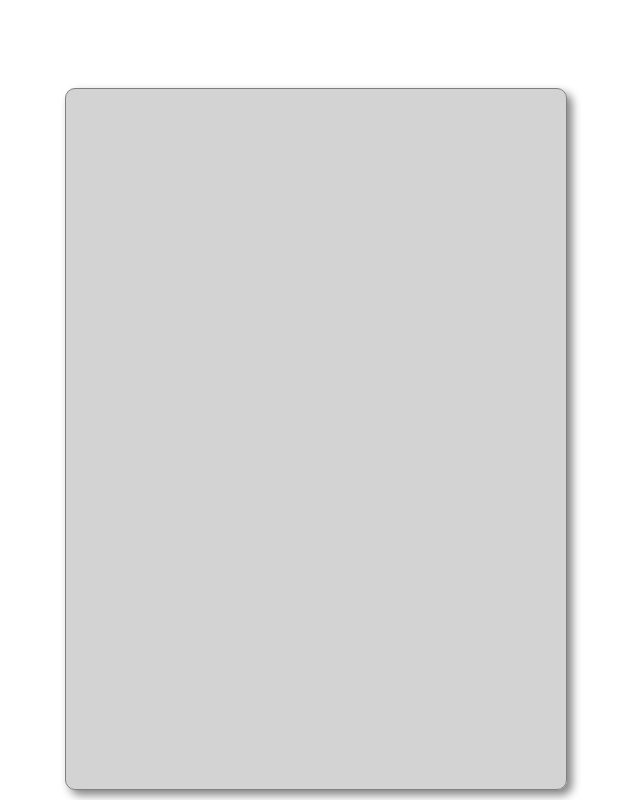
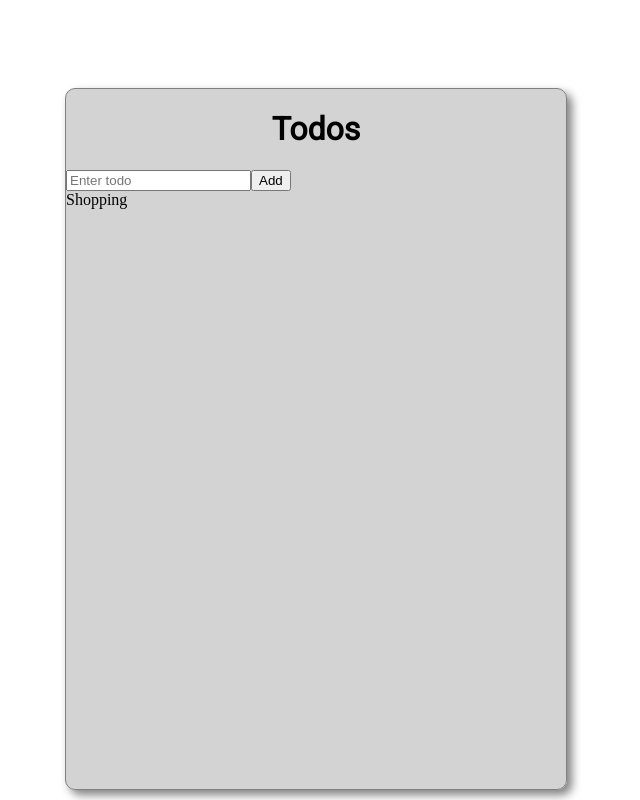
Before and after one commit to crimsonal/personal-todo, a React (Create React App) app: page / in a window 1280 px wide. Shown: the whole page, without its empty margins (324-964 px from the left). Built offline with nearby package versions, Linux system fonts and the light colour scheme.

Commit message:
TodoWrapper progression

```diff
--- a/package.json
+++ b/package.json
@@ -3,10 +3,12 @@
   "version": "0.1.0",
   "private": true,
   "dependencies": {
+    "@fontsource/roboto": "^5.1.0",
     "cra-template": "1.2.0",
     "react": "^19.0.0",
     "react-dom": "^19.0.0",
-    "react-scripts": "5.0.1"
+    "react-scripts": "5.0.1",
+    "uuid": "^11.0.3"
   },
   "scripts": {
     "start": "react-scripts start",
--- a/src/App.css
+++ b/src/App.css
@@ -13,3 +13,8 @@ body {
   align-items: center;
   justify-content: center;
 }
+
+h1{
+  font-family: 'Roboto', sans-serif;
+  text-align: center;
+}
--- a/src/App.js
+++ b/src/App.js
@@ -1,5 +1,6 @@
 import TodoWrapper from "./components/TodoWrapper.jsx"
 import './App.css'
+import "@fontsource/roboto"
 function App() {
 
   return (
--- /dev/null
+++ b/src/components/Todo.jsx
@@ -0,0 +1,12 @@
+
+
+function Todo(props)
+{
+    return (
+        <div>
+            {props.todo}
+        </div>
+    )
+}
+
+export default Todo
--- /dev/null
+++ b/src/components/TodoAdd.jsx
@@ -0,0 +1,23 @@
+import {useState} from 'react'
+
+function TodoAdd(props) {
+    const [todo, updateTodo] = useState('')
+
+    function todoChanged(event) {
+        updateTodo(event.target.value)
+        console.log('a')
+    }
+    return (
+        <div className="add-form">
+            <input
+            type="text"
+            placeholder="Enter todo"
+            onchange={todoChanged}></input>
+            <button>Add</button>
+        </div>
+
+    )
+
+}
+
+export default TodoAdd
--- a/src/components/TodoWrapper.jsx
+++ b/src/components/TodoWrapper.jsx
@@ -1,9 +1,30 @@
 import {useState} from 'react'
+import {v4 as uuidv4} from 'uuid'
+import TodoAdd from './TodoAdd'
+import Todo from './Todo.jsx'
 
 function TodoWrapper () {
+    const [todos, addTodo] = useState([{todo:"Shopping", key:uuidv4()}])
+
+    function appendTodo(t) {
+        let newTodo = {
+            todo: t
+        }
+        addTodo(...todos, newTodo)
+    }
 
     return (
         <div class="todo-frame">
+            <h1>Todos</h1>
+            <TodoAdd appendTodo={appendTodo}/>
+            <div className="todos">
+                {todos.map((todo, index) => (
+                    <Todo
+                    todo={todo.todo}
+                    key={todo.key}
+                    />
+                ))}
+            </div>
 
         </div>
 
```
Also changed, not shown: src/components/TodoEdit.jsx (added), 1 other file (tests, documents, lock files or other folders).
